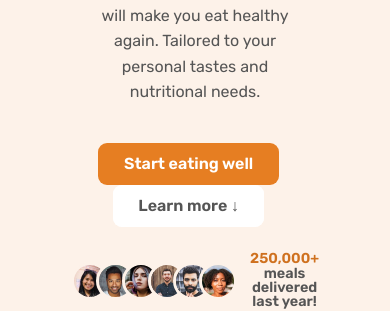
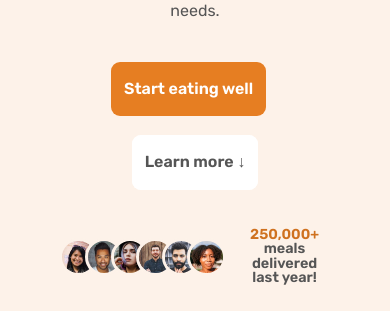
Before and after one commit to Euuphi/omnifood, a React (Create React App) app: page / in a window 390 px wide. Shown: the part 411-722 px from the top of the page. Built offline with nearby package versions, Linux system fonts and the light colour scheme.

Commit message:
Adjust Hero section for mobile

```diff
--- a/src/components/Sections/Hero/Hero.js
+++ b/src/components/Sections/Hero/Hero.js
@@ -23,12 +23,24 @@ const Hero = () => {
     // Media Queries
     const laptopScreen = useMediaQuery("(max-width: 84em)");
     const smallTabletScreen = useMediaQuery("(max-width: 59em");
+    const mobileScreen = useMediaQuery("(max-width: 34em)");
+
+    // Function to calculate section padding based on media queries
+    const calculatePadding = () => {
+        if (mobileScreen) {
+            return "0 3.2rem";
+        } else if (smallTabletScreen) {
+            return "0 8rem";
+        } else {
+            return "0 3.2rem";
+        }
+    };
 
     return (
         <section className={styles.sectionHero}>
             <Container
                 maxWidth={laptopScreen ? "120rem" : "130rem"}
-                padding={smallTabletScreen ? "0 8rem" : "0 3.2rem"}>
+                padding={calculatePadding()}>
                 <Grid col={smallTabletScreen ? 1 : 2} alignItems="center">
                     <div className={styles.heroTextBox}>
                         <HeadingPrimary>
@@ -42,13 +54,17 @@ const Hero = () => {
                         </p>
                         <Button
                             href="#"
-                            className="margin-right-sm"
+                            className={`margin-right-sm ${
+                                smallTabletScreen && "margin-bottom-md"
+                            }`}
                             text="Start eating well"
                             preStyle="full"
                         />
                         <Button
                             href="#"
-                            className="margin-right-sm"
+                            className={`${
+                                smallTabletScreen && "margin-bottom-md"
+                            }`}
                             text="Learn more &darr;"
                             preStyle="outline"
                         />
--- a/src/components/Sections/Hero/Hero.module.css
+++ b/src/components/Sections/Hero/Hero.module.css
@@ -55,7 +55,7 @@
 
     .deliveredMeals {
         justify-content: center;
-        margin-top: 3.2rem;
+        margin-top: 2.4rem;
     }
 
     .heroImageBox {
@@ -63,6 +63,19 @@
     }
 
     .heroImage {
-        width: 60%;
+        margin-top: 3.2rem;
+        width: 90%;
     }
 }
+
+/* Mobile - Below 544px */
+
+@media (max-width: 34em) {
+    .sectionHero {
+        padding: 2.4rem 0 6.4rem 0;
+    }
+
+    .heroImage {
+        width: 80%;
+    }
+}
--- a/src/components/UI/Button.module.css
+++ b/src/components/UI/Button.module.css
@@ -40,3 +40,11 @@
     background-color: #fdf2e9;
     box-shadow: inset 0 0 0 3px #fff;
 }
+
+@media (max-width: 34em) {
+    .btn,
+    .btn:link,
+    .btn:visited {
+        padding: 2.4rem 1.6rem;
+    }
+}
--- a/src/index.css
+++ b/src/index.css
@@ -64,6 +64,7 @@
         75em: 1200px (Large Tablet)
         59em: 944px (Small Tablet)
         47em: 752px (Mini Tablet)
+        34em: 544px (Mobile)
 */
 
 * {
@@ -104,6 +105,10 @@ a {
     text-decoration: none;
 }
 
+.margin-bottom-md {
+    margin-bottom: 2.4rem !important;
+}
+
 .margin-right-sm {
     margin-right: 1.6rem !important;
 }
```
